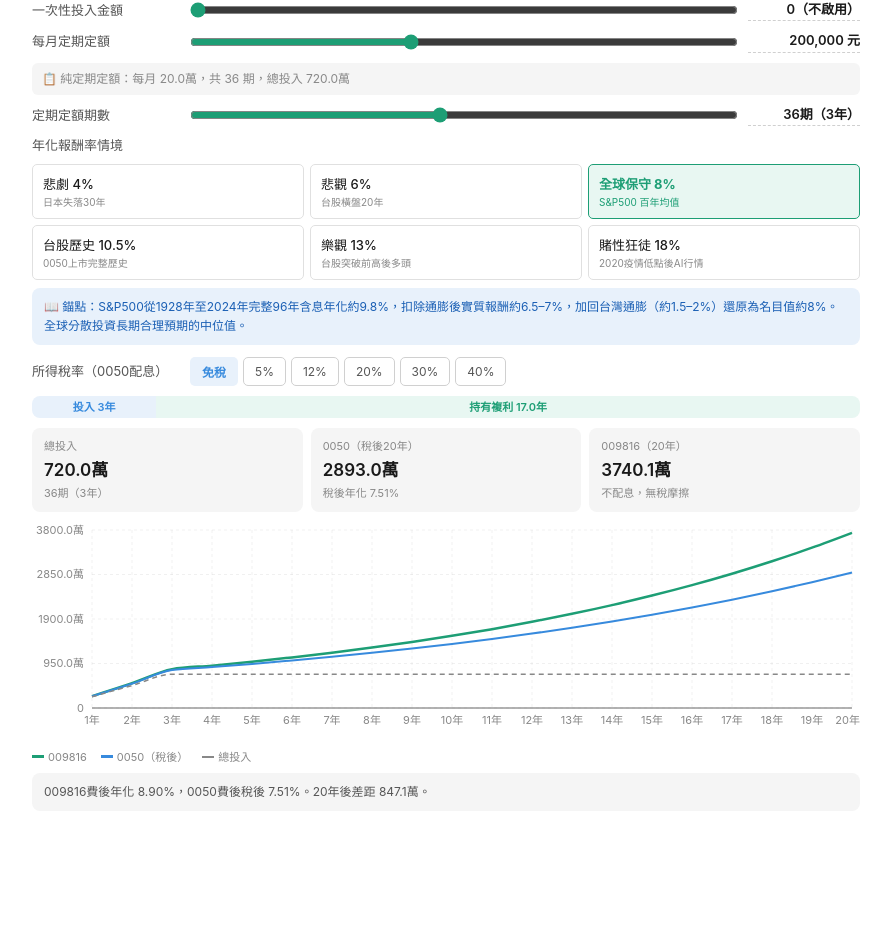
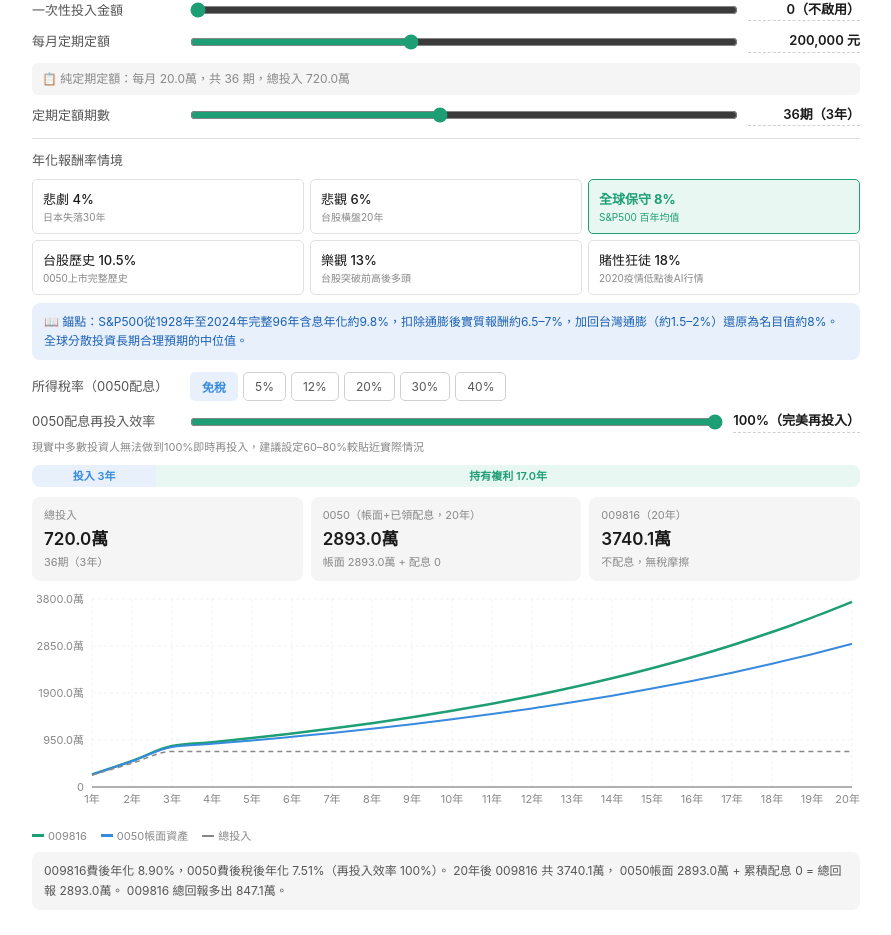
Before and after one commit to Moeuri/investment-calculator, a React (Vite) app: page / in a window 1280 px wide. Shown: the part 175-1110 px from the top of the page, without its empty margins (194-1085 px from the left). Before the commit the page ends 1066 px from the top, so only its background shows below. Built offline with nearby package versions, Linux system fonts and the light colour scheme.

Commit message:
Add files via upload

```diff
--- a/index.html
+++ b/index.html
@@ -4,7 +4,7 @@
     <meta charset="UTF-8" />
     <meta name="viewport" content="width=device-width, initial-scale=1.0" />
     <meta name="description" content="大盤投資計算器 - 定期定額、崩盤模擬、通膨調整、退休提領、高股息ETF" />
-    <title>大盤投資計算器 v1.5</title>
+    <title>大盤投資計算器 v1.6</title>
     <link rel="icon" type="image/svg+xml" href="/favicon.svg" />
   </head>
   <body>
--- a/package.json
+++ b/package.json
@@ -1,6 +1,6 @@
 {
   "name": "investment-calculator",
-  "version": "1.5.0",
+  "version": "1.6.0",
   "private": true,
   "dependencies": {
     "react": "^18.2.0",
--- a/src/App.jsx
+++ b/src/App.jsx
@@ -9,30 +9,39 @@ import InsTab     from './tabs/InsTab'
 import AboutTab   from './tabs/AboutTab'
 
 const TABS = [
-  { id: 'dca',     label: '📈 定期定額'         },
-  { id: 'compare', label: '⚖️ 0050 vs 009816'   },
-  { id: 'crash',   label: '💥 崩盤模擬'          },
-  { id: 'infl',    label: '💰 通膨購買力'        },
-  { id: 'draw',    label: '🏖️ 退休提領'          },
-  { id: 'div',     label: '🎯 高股息ETF'         },
-  { id: 'ins',     label: '🏦 保險 vs 股市'      },
-  { id: 'about',   label: 'ℹ️ 關於'              },
+  { id: 'dca',     label: '📈 定期定額'        },
+  { id: 'compare', label: '⚖️ 0050 vs 009816'  },
+  { id: 'crash',   label: '💥 崩盤模擬'         },
+  { id: 'infl',    label: '💰 通膨購買力'       },
+  { id: 'draw',    label: '🏖️ 退休提領'         },
+  { id: 'div',     label: '🎯 高股息ETF'        },
+  { id: 'ins',     label: '🏦 儲蓄險 vs 股市'   },
+  { id: 'about',   label: 'ℹ️ 關於'             },
 ]
 
 const INIT = {
-  amt:         200000,
-  lumpSum:     0,
-  per:         36,
-  dr:          0.08,
-  tax:         0,
-  infl:        0.02,
-  drawMo:      50000,
-  drawRate:    0.08,
-  retireAfter: 20,
-  drawYears:   25,
-  dvTotal:     150000,
-  dvW:         [40, 30, 30],
-  dvTarget:    50000,
+  // 定期定額
+  amt:          200000,
+  lumpSum:      0,
+  per:          36,
+  dr:           0.08,
+  tax:          0,
+  reinvestRate: 1,
+  // 儲蓄險（全域，供通膨分頁讀取）
+  insPrin:      7000000,
+  insAnn:       150000,
+  insPen:       0,
+  // 通膨
+  infl:         0.02,
+  // 退休提領
+  drawMo:       50000,
+  drawRate:     0.08,
+  retireAfter:  20,
+  drawYears:    25,
+  // 高股息
+  dvTotal:      150000,
+  dvW:          [40, 30, 30],
+  dvTarget:     50000,
 }
 
 export default function App() {
@@ -45,14 +54,13 @@ export default function App() {
 
   return (
     <div style={{ maxWidth: 860, margin: '0 auto', padding: '0 16px 80px' }}>
-      {/* Header */}
       <div style={{
         padding: '16px 0 12px', borderBottom: '0.5px solid var(--c-border)',
         marginBottom: 16, display: 'flex', alignItems: 'center', justifyContent: 'space-between',
       }}>
         <div>
           <div style={{ fontSize: 18, fontWeight: 700, color: 'var(--c-text)' }}>大盤投資計算器</div>
-          <div style={{ fontSize: 11, color: 'var(--c-text3)', marginTop: 2 }}>v1.5 · Huang Yen-han</div>
+          <div style={{ fontSize: 11, color: 'var(--c-text3)', marginTop: 2 }}>v1.6 · Huang Yen-han</div>
         </div>
         <div style={{ fontSize: 11, color: 'var(--c-text3)', textAlign: 'right', lineHeight: 1.5 }}>
           每月投入 {(state.amt/10000).toFixed(1)}萬<br />
@@ -60,7 +68,6 @@ export default function App() {
         </div>
       </div>
 
-      {/* Tab Bar */}
       <div style={{
         display: 'flex', gap: 5, marginBottom: 18,
         overflowX: 'auto', paddingBottom: 2, WebkitOverflowScrolling: 'touch',
@@ -80,7 +87,6 @@ export default function App() {
         })}
       </div>
 
-      {/* Tab Content */}
       {tab === 'dca'     && <DCATab     state={state} set={set} />}
       {tab === 'compare' && <CompareTab />}
       {tab === 'crash'   && <CrashTab   state={state} set={set} />}
--- a/src/tabs/AboutTab.jsx
+++ b/src/tabs/AboutTab.jsx
@@ -2,7 +2,7 @@ import { Divider, Note } from '../components'
 
 const VERSIONS = [
   {
-    ver: 'v1.5',
+    ver: 'v1.6',
     date: '2026',
     changes: [
       '新增「0050 vs 009816」比較分頁：選股邏輯、持股限制、配息機制、費用率、風險分析、配息再投入年化差異、誰適合哪一檔',
@@ -59,7 +59,7 @@ export default function AboutTab() {
         <div style={{ fontSize: 18, fontWeight: 700, color: 'var(--c-green)', marginBottom: 4 }}>大盤投資計算器</div>
         <div style={{ fontSize: 13, color: 'var(--c-text2)', lineHeight: 1.7 }}>
           <div>製作人：Huang Yen-han</div>
-          <div>目前版本：v1.5</div>
+          <div>目前版本：v1.6</div>
           <div>適用標的：009816 / 0050 / 0056 / 00878 / 00919</div>
           <div>設計用途：個人及友人大盤投資輔助試算</div>
         </div>
--- a/src/tabs/DCATab.jsx
+++ b/src/tabs/DCATab.jsx
@@ -1,6 +1,6 @@
 import { useMemo } from 'react'
-import { Card, Note, Slider, PhaseBar, SectionTitle, InvestChart, Legend } from '../components'
-import { buildNorm, fmtM, fmtPA, EXP0, EXP1, DIV, TH } from '../utils'
+import { Card, Note, Slider, PhaseBar, SectionTitle, InvestChart, Legend, Divider } from '../components'
+import { fmtM, fmtPA, EXP0, EXP1, DIV, TH } from '../utils'
 
 const TAX_OPTS = [
   { v: 0,    label: '免稅' },
@@ -20,11 +20,10 @@ const DR_PRESETS = [
   { v: 0.18,  label: '賭性狂徒 18%',   tag: '2020疫情低點後AI行情', note: '錨點：0050從2020年3月疫情低點至2024年底，含息年化約18–22%。疫情後流動性寬鬆、AI題材爆發、台積電全球定價權確立三重因素疊加的歷史最強多頭區段。幾乎不可能長期持續，僅供極端樂觀壓力測試。' },
 ]
 
-// 建立含一次性投入的序列
 function buildWithLumpSum(lumpSum, amt, per, annR) {
   const mr = annR / 12
   const out = new Float64Array(241)
-  let v = lumpSum  // 第0月立刻投入
+  let v = lumpSum || 0
   for (let mo = 1; mo <= 240; mo++) {
     v = mo <= per ? (v + amt) * (1 + mr) : v * (1 + mr)
     out[mo] = v
@@ -32,23 +31,50 @@ function buildWithLumpSum(lumpSum, amt, per, annR) {
   return out
 }
 
+// 0050 配息現金流累積（不再投入）
+function build0050CashFlow(lumpSum, amt, per, annR, reinvestRate) {
+  const mr = annR / 12
+  const divYield = DIV  // 年化配息率
+  const out = new Float64Array(241)  // 帳面資產（不含已領配息）
+  const cashOut = new Float64Array(241) // 累積已領出配息
+  let v = lumpSum || 0
+  let totalCash = 0
+
+  for (let mo = 1; mo <= 240; mo++) {
+    if (mo <= per) v = (v + amt) * (1 + mr)
+    else v = v * (1 + mr)
+
+    // 每半年配息（1月=第1,13,25...月，7月=第7,19,31...月 → 簡化為每6個月）
+    if (mo % 6 === 0) {
+      const divAmt = v * (divYield / 2)
+      const netDiv = divAmt * (1 - reinvestRate)  // 未再投入的部分領出
+      const reinvest = divAmt * reinvestRate       // 再投入的部分
+      totalCash += netDiv
+      v -= divAmt   // 除息
+      v += reinvest // 再投入部分買回
+    }
+    out[mo] = v
+    cashOut[mo] = totalCash
+  }
+  return { asset: out, cash: cashOut }
+}
+
 export default function DCATab({ state, set }) {
-  const { amt, per, dr, tax, lumpSum } = state
-  const r1  = dr + 0.01 - EXP1
-  const r0t = dr - EXP0 - DIV * (tax + TH)
-  const cost = (lumpSum || 0) + amt * per
+  const { amt, per, dr, tax, lumpSum, reinvestRate } = state
+  const r1   = dr + 0.01 - EXP1
+  const r0t  = dr - EXP0 - DIV * (tax + TH)
+  const ls   = lumpSum || 0
+  const rr   = reinvestRate !== undefined ? reinvestRate : 1  // 預設100%再投入
+  const cost = ls + amt * per
 
   const activePreset = DR_PRESETS.find(p => p.v === dr)
-  const ls = lumpSum || 0
 
-  const { norm1, norm0, normLS1, normLS0 } = useMemo(() => ({
-    norm1:   buildWithLumpSum(ls, amt, per, r1),
-    norm0:   buildWithLumpSum(ls, amt, per, r0t),
-    normLS1: ls > 0 ? buildWithLumpSum(0, amt, per, r1)  : null,
-    normLS0: ls > 0 ? buildWithLumpSum(0, amt, per, r0t) : null,
-  }), [ls, amt, per, r1, r0t])
+  const { norm9816, norm0050, cash0050 } = useMemo(() => {
+    const norm9816 = buildWithLumpSum(ls, amt, per, r1)
+    const { asset: norm0050, cash: cash0050 } = build0050CashFlow(ls, amt, per, r0t, rr)
+    return { norm9816, norm0050, cash0050 }
+  }, [ls, amt, per, r1, r0t, rr])
 
-  // 模式說明文字
   const modeDesc = (() => {
     if (ls === 0 && amt > 0)  return `純定期定額：每月 ${fmtM(amt)}，共 ${per} 期，總投入 ${fmtM(amt * per)}`
     if (ls > 0  && amt === 0) return `純一次性投入：今日投入 ${fmtM(ls)}，之後持有複利，無定期扣款`
@@ -56,25 +82,32 @@ export default function DCATab({ state, set }) {
     return '請設定投入金額'
   })()
 
+  const showCashFlow = rr < 1  // 只有部分再投入時才顯示現金流線
+
   const chartData = useMemo(() => {
     return Array.from({ length: 20 }, (_, i) => {
       const y = i + 1, mo = y * 12
       const row = {
-        year:    `${y}年`,
-        '009816': Math.round(norm1[mo]),
-        '0050':   Math.round(norm0[mo]),
+        year:     `${y}年`,
+        '009816': Math.round(norm9816[mo]),
+        '0050帳面資產': Math.round(norm0050[mo]),
         '總投入': Math.round(Math.min(cost, ls + amt * mo)),
       }
-      if (ls > 0) {
-        row['009816（無一次性）'] = Math.round(normLS1[mo])
+      if (showCashFlow) {
+        row['0050累積已領配息'] = Math.round(cash0050[mo])
       }
       return row
     })
-  }, [norm1, norm0, normLS1, cost, ls, amt])
+  }, [norm9816, norm0050, cash0050, cost, ls, amt, showCashFlow])
 
   const perLabel = per % 12 === 0
     ? `${per}期（${per/12}年）`
     : `${per}期（${Math.floor(per/12)}年${per%12}個月）`
+
+  // 20年累積已領配息
+  const totalCashReceived = cash0050[240]
+  // 0050 20年「總回報」= 帳面資產 + 累積已領配息
+  const total0050 = norm0050[240] + totalCashReceived
 
   return (
     <div>
@@ -88,7 +121,6 @@ export default function DCATab({ state, set }) {
         value={amt} onChange={v => set('amt', v)}
         fmt={v => v === 0 ? '0（純一次性）' : v.toLocaleString() + ' 元'} />
 
-      {/* 模式說明 */}
       <div style={{ fontSize: 12, color: 'var(--c-text3)', background: 'var(--c-bg2)', borderRadius: 6, padding: '7px 10px', marginBottom: 10 }}>
         📋 {modeDesc}
       </div>
@@ -98,6 +130,8 @@ export default function DCATab({ state, set }) {
           value={per} onChange={v => set('per', v)}
           fmt={v => v % 12 === 0 ? `${v}期（${v/12}年）` : `${v}期（${Math.floor(v/12)}年${v%12}個月）`} />
       )}
+
+      <Divider />
 
       {/* 報酬率六檔 */}
       <div style={{ marginBottom: 12 }}>
@@ -139,31 +173,45 @@ export default function DCATab({ state, set }) {
         </div>
       </div>
 
+      {/* 0050 再投入效率 */}
+      <Slider label="0050配息再投入效率" min={0} max={100} step={5}
+        value={Math.round(rr * 100)} onChange={v => set('reinvestRate', v / 100)}
+        fmt={v => v === 100 ? '100%（完美再投入）' : v === 0 ? '0%（配息全部領出）' : `${v}%（部分再投入）`} />
+      <div style={{ fontSize: 11, color: 'var(--c-text3)', marginBottom: 10, marginTop: -4 }}>
+        現實中多數投資人無法做到100%即時再投入，建議設定60–80%較貼近實際情況
+      </div>
+
       {amt > 0 && <PhaseBar per={per} />}
 
       <div style={{ display: 'grid', gridTemplateColumns: 'repeat(3,1fr)', gap: 8, margin: '10px 0' }}>
         <Card label="總投入" value={fmtM(cost)} sub={amt > 0 ? perLabel : '一次性'} />
-        <Card label="0050（稅後20年）" value={fmtM(norm0[240])} sub={`稅後年化 ${fmtPA(r0t)}`} />
-        <Card label="009816（20年）" value={fmtM(norm1[240])} sub="不配息，無稅摩擦" />
+        <Card label="0050（帳面+已領配息，20年）"
+          value={fmtM(total0050)}
+          sub={`帳面 ${fmtM(norm0050[240])} + 配息 ${fmtM(totalCashReceived)}`} />
+        <Card label="009816（20年）" value={fmtM(norm9816[240])} sub="不配息，無稅摩擦" />
       </div>
 
       <InvestChart data={chartData} series={[
-        { key: '009816', label: '009816', color: '#1D9E75', width: 2.5 },
-        { key: '0050',   label: '0050（稅後）', color: '#378ADD', width: 2 },
-        ...(ls > 0 ? [{ key: '009816（無一次性）', label: '009816（純定期）', color: '#5DCAA5', dash: '4 3', width: 1.5 }] : []),
-        { key: '總投入', label: '總投入', color: '#888888', dash: '5 4', width: 1.5 },
-      ]} height={220} />
+        { key: '009816',       label: '009816',           color: '#1D9E75', width: 2.5 },
+        { key: '0050帳面資產', label: '0050帳面資產',     color: '#378ADD', width: 2   },
+        ...(showCashFlow ? [{ key: '0050累積已領配息', label: '0050累積已領配息', color: '#7BAFD4', dash: '4 3', width: 1.5 }] : []),
+        { key: '總投入',       label: '總投入',           color: '#888888', dash: '5 4', width: 1.5 },
+      ]} height={230} />
       <Legend items={[
         { color: '#1D9E75', label: '009816' },
-        { color: '#378ADD', label: '0050（稅後）' },
-        ...(ls > 0 ? [{ color: '#5DCAA5', label: '009816（純定期對比）', dash: true }] : []),
+        { color: '#378ADD', label: '0050帳面資產' },
+        ...(showCashFlow ? [{ color: '#7BAFD4', label: '0050累積已領配息', dash: true }] : []),
         { color: '#888888', label: '總投入', dash: true },
       ]} />
 
       <Note mt={8}>
-        009816費後年化 {fmtPA(r1)}，0050費後稅後 {fmtPA(r0t)}。20年後差距 {fmtM(norm1[240] - norm0[240])}。
-        {ls > 0 && ` 一次性投入 ${fmtM(ls)} 比純定期定額多出 ${fmtM(norm1[240] - (normLS1?.[240] || 0))}（20年後）。`}
-        {tax > 0 && ` 稅率 ${fmtPA(tax)} 造成配息摩擦 ${fmtPA(DIV*(tax+TH))}/年。`}
+        009816費後年化 {fmtPA(r1)}，0050費後稅後年化 {fmtPA(r0t)}（再投入效率 {Math.round(rr*100)}%）。
+        20年後 009816 共 {fmtM(norm9816[240])}，
+        0050帳面 {fmtM(norm0050[240])} + 累積配息 {fmtM(totalCashReceived)} = 總回報 {fmtM(total0050)}。
+        {norm9816[240] > total0050
+          ? ` 009816 總回報多出 ${fmtM(norm9816[240] - total0050)}。`
+          : ` 0050 總回報多出 ${fmtM(total0050 - norm9816[240])}。`}
+        {rr < 1 && ` 其中 ${fmtM(totalCashReceived)} 為已領出的配息現金（可用於其他投資或生活費）。`}
       </Note>
     </div>
   )
--- a/src/tabs/InflTab.jsx
+++ b/src/tabs/InflTab.jsx
@@ -1,5 +1,5 @@
 import { useMemo } from 'react'
-import { Card, Note, SectionTitle, BtnGroup, InvestChart, Divider } from '../components'
+import { Card, Note, SectionTitle, BtnGroup, InvestChart, Legend, Divider } from '../components'
 import { buildNorm, fmtM, fmtPA, EXP1 } from '../utils'
 
 const INFL_OPTS = [
@@ -9,12 +9,24 @@ const INFL_OPTS = [
   { v: 0.05,  label: '高通膨 5%'   },
 ]
 
+function buildWithLumpSum(lumpSum, amt, per, annR) {
+  const mr = annR / 12
+  const out = new Float64Array(241)
+  let v = lumpSum || 0
+  for (let mo = 1; mo <= 240; mo++) {
+    v = mo <= per ? (v + amt) * (1 + mr) : v * (1 + mr)
+    out[mo] = v
+  }
+  return out
+}
+
 export default function InflTab({ state, set }) {
-  const { amt, per, dr, infl, insAnn } = state
+  const { amt, per, dr, lumpSum, infl, insAnn } = state
   const r1 = dr + 0.01 - EXP1
+  const ls = lumpSum || 0
 
   const { norm, chartData, insRealTotal } = useMemo(() => {
-    const norm = buildNorm(amt, per, r1)
+    const norm = buildWithLumpSum(ls, amt, per, r1)
     let insRealTotal = 0
     const data = Array.from({ length: 20 }, (_, i) => {
       const y = i + 1
@@ -26,23 +38,24 @@ export default function InflTab({ state, set }) {
         year: `${y}年`,
         '009816名目': Math.round(nv),
         '009816實質': Math.round(rv),
-        '保險實質累積': Math.round(insRealTotal),
+        '儲蓄險實質累積': Math.round(insRealTotal),
       }
     })
     return { norm, chartData: data, insRealTotal }
-  }, [amt, per, r1, infl, insAnn])
+  }, [ls, amt, per, r1, infl, insAnn])
 
   return (
     <div>
       <SectionTitle>通膨調整：實質購買力</SectionTitle>
       <Note type="info" mt={0}>
-        以今日物價為基準，換算未來各年資產「等同今日多少購買力」。三條線：009816名目、009816實質、保險實質累積。
+        以今日物價為基準，換算未來各年資產「等同今日多少購買力」。
+        009816名目、009816實質、儲蓄險年領實質累積三條線同時比較。
       </Note>
 
       <div style={{ display: 'flex', alignItems: 'center', gap: 10, margin: '12px 0' }}>
         <span style={{ fontSize: 13, color: 'var(--c-text2)', minWidth: 148, flexShrink: 0 }}>年通膨率</span>
         <BtnGroup value={infl} onChange={v => set('infl', v)} options={INFL_OPTS} />
-        <span style={{ fontSize: 13, fontWeight: 600, minWidth: 112, textAlign: 'right' }}>{(infl*100).toFixed(1)}%</span>
+        <span style={{ fontSize: 13, fontWeight: 600, minWidth: 60, textAlign: 'right' }}>{(infl*100).toFixed(1)}%</span>
       </div>
 
       <div style={{ display: 'grid', gridTemplateColumns: 'repeat(4,1fr)', gap: 7, margin: '10px 0' }}>
@@ -54,7 +67,10 @@ export default function InflTab({ state, set }) {
       </div>
 
       <Divider />
-      <SectionTitle>保險年領 {fmtM(insAnn)} 的實質購買力侵蝕</SectionTitle>
+      <SectionTitle>
+        儲蓄險年領 {fmtM(insAnn)} 的實質購買力侵蝕
+        {insAnn === 150000 && <span style={{ fontSize: 11, color: 'var(--c-text3)', fontWeight: 400, marginLeft: 6 }}>（可在「儲蓄險 vs 股市」分頁調整）</span>}
+      </SectionTitle>
 
       <div style={{ display: 'grid', gridTemplateColumns: 'repeat(3,1fr)', gap: 8, margin: '10px 0' }}>
         <Card label={`第10年的${fmtM(insAnn)}等同今日`}
@@ -66,21 +82,20 @@ export default function InflTab({ state, set }) {
       </div>
 
       <InvestChart data={chartData} series={[
-        { key: '009816名目',   label: '009816名目',   color: '#1D9E75', width: 2.5 },
-        { key: '009816實質',   label: '009816實質',   color: '#5DCAA5', dash: '4 3', width: 2 },
-        { key: '保險實質累積', label: '保險實質累積', color: '#BA7517', width: 1.5 },
+        { key: '009816名目',      label: '009816名目',      color: '#1D9E75', width: 2.5 },
+        { key: '009816實質',      label: '009816實質購買力', color: '#5DCAA5', dash: '4 3', width: 2 },
+        { key: '儲蓄險實質累積',  label: '儲蓄險實質累積',  color: '#BA7517', width: 1.5 },
       ]} height={230} />
-
-      <div style={{ display: 'flex', gap: 14, marginTop: 7, fontSize: 11, color: 'var(--c-text3)', flexWrap: 'wrap' }}>
-        <span style={{ display: 'flex', alignItems: 'center', gap: 4 }}><span style={{ width: 12, height: 3, background: '#1D9E75', display: 'inline-block' }} />009816名目</span>
-        <span style={{ display: 'flex', alignItems: 'center', gap: 4 }}><span style={{ width: 12, height: 2, borderTop: '2px dashed #5DCAA5', display: 'inline-block' }} />009816實質購買力</span>
-        <span style={{ display: 'flex', alignItems: 'center', gap: 4 }}><span style={{ width: 12, height: 3, background: '#BA7517', display: 'inline-block' }} />保險實質累積</span>
-      </div>
+      <Legend items={[
+        { color: '#1D9E75', label: '009816名目' },
+        { color: '#5DCAA5', label: '009816實質購買力', dash: true },
+        { color: '#BA7517', label: '儲蓄險實質累積' },
+      ]} />
 
       <Note mt={8}>
         通膨率 {fmtPA(infl)} 下，009816 20年後名目 {fmtM(norm[240])}，
-        實質購買力約 {fmtM(norm[240] / Math.pow(1 + infl, 20))}（相當於今日）。
-        保險20年名目總領 {fmtM(insAnn * 20)}，
+        實質購買力約 {fmtM(norm[240] / Math.pow(1 + infl, 20))}。
+        儲蓄險20年名目總領 {fmtM(insAnn * 20)}，
         實質僅 {fmtM(insRealTotal)}，
         縮水 {(100 - insRealTotal / (insAnn * 20) * 100).toFixed(0)}%。
       </Note>
--- a/src/tabs/InsTab.jsx
+++ b/src/tabs/InsTab.jsx
@@ -1,16 +1,10 @@
-import { useState, useMemo } from 'react'
+import { useMemo } from 'react'
 import { Card, Note, Slider, SectionTitle, InvestChart, Legend } from '../components'
 import { fmtM, fmtPA, EXP1 } from '../utils'
 
-export default function InsTab({ state }) {
-  const { dr } = state
-  const r1 = dr + 0.01 - EXP1
-
-  // 保險分頁有自己的獨立狀態
-  const [insPrin, setInsPrin] = useState(7000000)
-  const [insAnn,  setInsAnn]  = useState(150000)
-  const [insPen,  setInsPen]  = useState(0)
-
+export default function InsTab({ state, set }) {
+  const { dr, insPrin, insAnn, insPen } = state
+  const r1   = dr + 0.01 - EXP1
   const netP = insPrin * (1 - insPen / 100)
 
   const { chartData, insCross } = useMemo(() => {
@@ -20,7 +14,7 @@ export default function InsTab({ state }) {
       const insT = insPrin + insAnn * y
       const mkt  = netP * Math.pow(1 + r1 / 12, y * 12)
       if (!cross && mkt > insT) cross = y
-      return { year: `${y}年`, '保險總資產': Math.round(insT), '009816': Math.round(mkt) }
+      return { year: `${y}年`, '儲蓄險總資產': Math.round(insT), '009816': Math.round(mkt) }
     })
     return { chartData: data, insCross: cross }
   }, [insPrin, insAnn, netP, r1])
@@ -29,19 +23,16 @@ export default function InsTab({ state }) {
     <div>
       <Note type="info" mt={0}>
         009816 報酬率與「定期定額」分頁設定同步（目前：{(dr*100).toFixed(1)}%，費後 {fmtPA(r1)}）。
-        保險參數可在此頁獨立設定。
       </Note>
 
       <SectionTitle mt={14}>儲蓄型保險參數</SectionTitle>
 
       <Slider label="保險本金" min={300000} max={50000000} step={100000}
-        value={insPrin} onChange={setInsPrin} fmt={v => fmtM(v)} />
-
+        value={insPrin} onChange={v => set('insPrin', v)} fmt={v => fmtM(v)} />
       <Slider label="每年領回金額" min={10000} max={2000000} step={10000}
-        value={insAnn} onChange={setInsAnn} fmt={v => fmtM(v)} />
-
+        value={insAnn} onChange={v => set('insAnn', v)} fmt={v => fmtM(v)} />
       <Slider label="解約費用 %" min={0} max={10} step={0.5}
-        value={insPen} onChange={setInsPen}
+        value={insPen} onChange={v => set('insPen', v)}
         fmt={v => v === 0 ? '0%（已過鎖定期）' : v.toFixed(1) + '%'} />
 
       <div style={{ display: 'grid', gridTemplateColumns: 'repeat(3,1fr)', gap: 8, margin: '12px 0' }}>
@@ -53,20 +44,20 @@ export default function InsTab({ state }) {
       </div>
 
       <InvestChart data={chartData} series={[
-        { key: '保險總資產', label: '保險總資產', color: '#BA7517', width: 2   },
-        { key: '009816',    label: '009816',    color: '#1D9E75', width: 2.5 },
+        { key: '儲蓄險總資產', label: '儲蓄險總資產', color: '#BA7517', width: 2   },
+        { key: '009816',      label: '009816',      color: '#1D9E75', width: 2.5 },
       ]} height={230} />
       <Legend items={[
-        { color: '#BA7517', label: '保險總資產' },
-        { color: '#1D9E75', label: '解約轉009816' },
+        { color: '#BA7517', label: '儲蓄險總資產' },
+        { color: '#1D9E75', label: '解約轉 009816' },
       ]} />
 
       <Note mt={8}>
         保險本金 {fmtM(insPrin)}，年領 {fmtM(insAnn)}（{fmtPA(insAnn/insPrin)} 單利）。
         {insPen > 0 ? `解約費 ${insPen}%，實際轉入 ${fmtM(netP)}。` : '已過鎖定期無費用。'}
         {insCross
-          ? ` 009816 在第 ${insCross} 年超越保險總資產，之後差距持續擴大。`
-          : ' 009816 在20年內未超越保險總資產，可嘗試調高報酬率情境。'}
+          ? ` 009816 在第 ${insCross} 年超越儲蓄險總資產。`
+          : ' 009816 在20年內未超越儲蓄險總資產，可嘗試調高報酬率情境。'}
       </Note>
     </div>
   )
```
Also changed, not shown: 1 other file (tests, documents, lock files or other folders).
